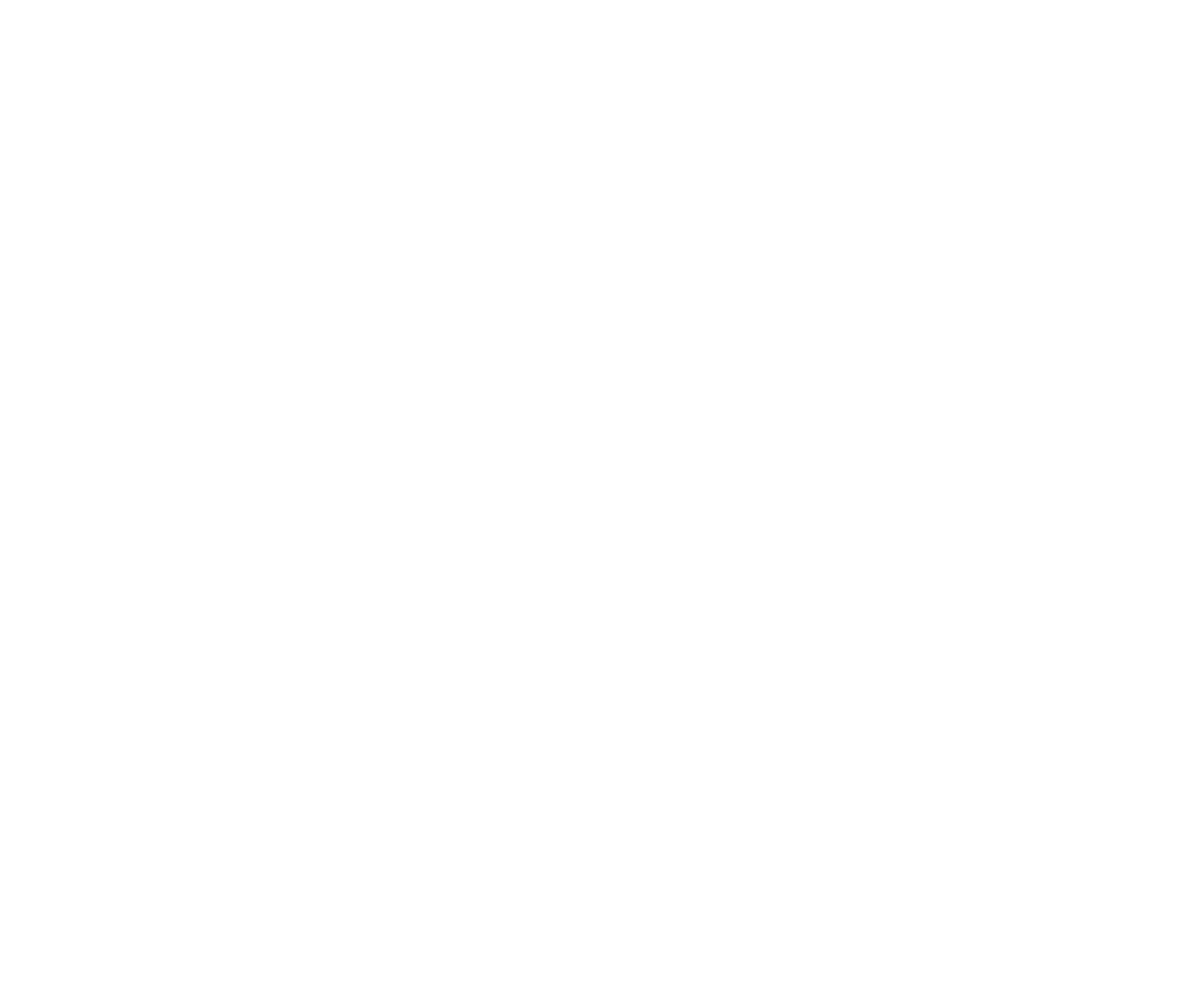
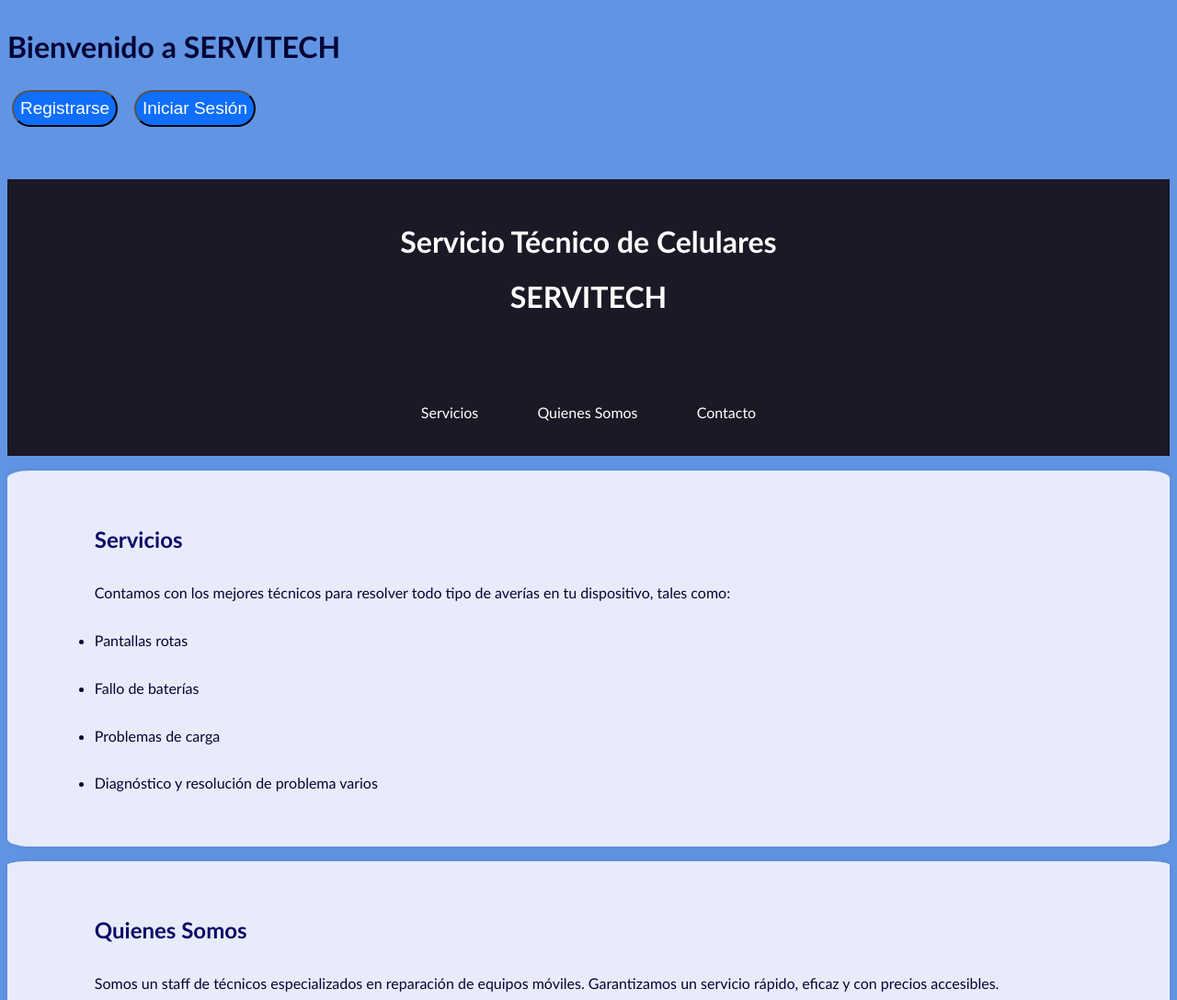
Before and after one commit to Alexa-999/Vulnerabilidades, a plain HTML site: page index.html in a window 1280 px wide. Shown: the top 1088 px of the page at 92% size. Before the commit the page ends 800 px from the top, so only its background shows below. Drawn offline with Linux system fonts and the light colour scheme.

Commit message:
Add files via upload

```diff
--- /dev/null
+++ b/estilos.css
@@ -0,0 +1,18 @@
+body {
+    background-color: rgba(33, 25, 127, 0.762);
+    text-align: center;
+    margin: 50;
+    padding: 50;
+    background: url(celulares3.jpg) no-repeat center center fixed;
+    background-size: cover;
+    background-blend-mode: soft-light;
+    background-color: rgba(102, 255, 0, 0.857);
+    font-family: Georgia, 'Times New Roman', Times, serif;
+    font-size: large;
+    font-weight: bold;
+
+}
+
+h2 {
+    text-shadow: 7px 4px 5px rgba(245, 158, 87, 0.81);
+}
--- a/index.html
+++ b/index.html
@@ -1,4 +1,67 @@
 <!DOCTYPE html>
 <html lang="es">
-    <head>
-    </head>
+<head>
+    <H1>  Bienvenido a SERVITECH
+        <br>
+        <button>Registrarse</button>
+
+        <button>Iniciar Sesión</button></H1>
+        <br>
+
+    <meta charset="UTF-8">
+    <meta name="viewport" content="width=device-width, initial-scale=1.0">
+    <title>BIENVENIDOS A SERVITECH</title>
+    <link rel="stylesheet" href="styles.css">
+</head>
+<body>
+    <header>
+        <div class="container">
+            <h1>Servicio Técnico de Celulares
+                <br>
+                SERVITECH</h1>
+            <nav>
+                <ul>
+                    <li><a href="#services">Servicios</a></li>
+                    <li><a href="#about">Quienes Somos</a></li>
+                    <li><a href="#contact">Contacto</a></li>
+                </ul>
+            </nav>
+        </div>
+    </header>
+
+    <section id="services">
+        <div class="container">
+            <h2>Servicios</h2>
+            <p>Contamos con los mejores técnicos para resolver todo tipo de averías en tu dispositivo, tales como:</p>
+            <ul>
+                <li>Pantallas rotas</li>
+                <li>Fallo de baterías</li>
+                <li>Problemas de carga</li>
+                <li>Diagnóstico y resolución de problema varios</li>
+            </ul>
+        </div>
+    </section>
+
+    <section id="about">
+        <div class="container">
+            <h2>Quienes Somos</h2>
+            <p>Somos un staff de técnicos especializados en reparación de equipos móviles. Garantizamos un servicio rápido, eficaz y con precios accesibles.</p>
+        </div>
+    </section>
+
+    <section id="contact">
+        <div class="container">
+            <h2>Contacto</h2>
+            <p>Para agendar tu consulta técnica, por favor contáctanos a través de:</p>
+            <p>Email: contacto@servitech.com</p>
+            <p>Teléfono: +56 9 99 99 99</p>
+        </div>
+    </section>
+
+    <footer>
+        <div class="container">
+            <p>&copy; 2024 SERVITECH CHILE. Todos los derechos reservados.</p>
+        </div>
+    </footer>
+</body>
+</html>
--- /dev/null
+++ b/pruebadeestilos1.css
@@ -0,0 +1,23 @@
+Claro, para cambiar el sombreado del texto `h2` de naranja a azul, puedes ajustar la propiedad `text-shadow` con un color azul. Aquí tienes el código CSS actualizado con el nuevo sombreado azul:
+
+
+body {
+    background: url(celulares3.jpg) no-repeat center center fixed;
+    background-size: cover;
+    background-blend-mode: lighten;
+    background-color: rgba(111, 23, 227, 0.837); /* Fallback color */
+    text-align: center;
+    margin: 0;
+    padding: 0;
+    width: 100%;
+    height: 100%;
+    font-family: Georgia, 'Times New Roman', Times, serif;
+    font-size: medium;
+    font-weight: bold;
+}
+
+h2 {
+    text-shadow: 7px 4px 5px rgba(0, 0, 255, 0.81); /* Cambiado a azul */
+}
+
+- **`text-shadow: 7px 4px 5px rgba(0, 0, 255, 0.81);`**:
--- /dev/null
+++ b/pruebadeestilos2.css
@@ -0,0 +1,20 @@
+body {
+    background: url(celulares3.jpg) no-repeat center center fixed;
+    background-size: cover;
+    background-blend-mode: darken;
+    background-color: rgba(255, 252, 187, 0.837); /* Fallback color */
+    text-align: center;
+    margin: 0;
+    padding: 0;
+    width: 100%;
+    height: 100%;
+    font-family: Georgia, 'Times New Roman', Times, serif;
+    font-size: medium;
+    font-weight: bold;
+}
+
+h2 {
+    text-shadow:
+        2px 2px 4px rgba(255, 186, 209, 0.8), /* Sombra más tenue y profunda */
+        0px 0px 25px rgba(255, 142, 14, 0.5); /* Sombra difusa para un efecto de resplandor */
+}
--- /dev/null
+++ b/styles.css
@@ -0,0 +1,104 @@
+/* Estilos globales */
+
+body {
+
+
+    font-family: 'Trebuchet MS', 'Lucida Sans Unicode', 'Lucida Grande', 'Lucida Sans', Arial, sans-serif;
+    margin: 20;
+    padding: 5;
+    line-height: 1.9;
+    color: #050435;
+    background-color: #6195e4;
+}
+
+header {
+    background: #1b1925;
+    color: #fff;
+    padding: 1rem 0;
+    text-align: center;
+}
+
+header h1 {
+    margin: 38;
+    font-size: 2rem;
+}
+
+header nav {
+    margin-top: 5rem;
+}
+
+header nav ul {
+    list-style: none;
+    padding: 15;
+}
+
+header nav ul li {
+    display: inline;
+    margin: 0 30px;
+}
+
+header nav ul li a {
+    color: #ffffff;
+    text-decoration: none;
+    font-weight: lighter ;
+}
+
+header nav ul li a:hover {
+    text-decoration: underline;
+    text-shadow: #b1920bc5;
+}
+
+.container {
+    width: 85%;
+    max-width: 12000px;
+    margin:  auto;
+    padding: 0 1rem;
+}
+
+section {
+    padding: 2rem 0;
+    background: #e8ecfa;
+    margin: 1rem 0;
+    border-radius: 2%;
+    box-shadow: 0 0 10px rgba(0, 0, 0, 0.1);
+}
+
+section h2 {
+    color: #090a68;
+}
+
+ul {
+    margin: 2;
+    padding: 0;
+    list-style-type: disc;
+}
+
+ul li {
+    margin: 2% 0;
+}
+
+footer {
+    background: #1b1925;
+    color: #fff;
+    padding: 1rem 0;
+    text-align: center;
+}
+
+footer p {
+    margin: 12;
+}
+
+/* Estilos para los botones en el encabezado */
+h1 button {
+    background-color: #076affe7; /* Color azul para el botón */
+    border: <line-style> <color>  ;
+    color: white;
+    padding: 7px 7px;
+    margin: 5px;
+    cursor: pointer;
+    border-radius: 90px;
+    font-size: 19px;
+}
+
+h1 button:hover {
+    background-color: #4cae4c; /* Color verde más oscuro para hover */
```
Also changed, not shown: Servitech.html (added, +50 -0 lines), Untitled-1.html (added, +35 -0 lines), caso_estudio.html (added, +7 -0 lines), pantalla.html (added, +36 -0 lines), celulares.png (added), celulares2.jpg (added), celulares3.jpg (added), 2 other files.
